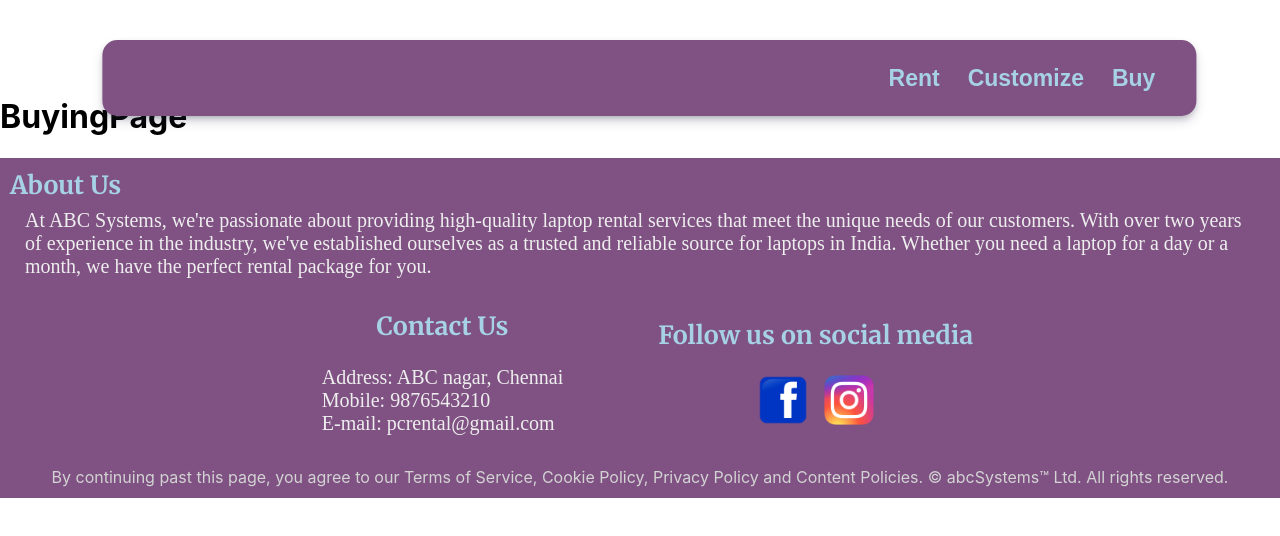
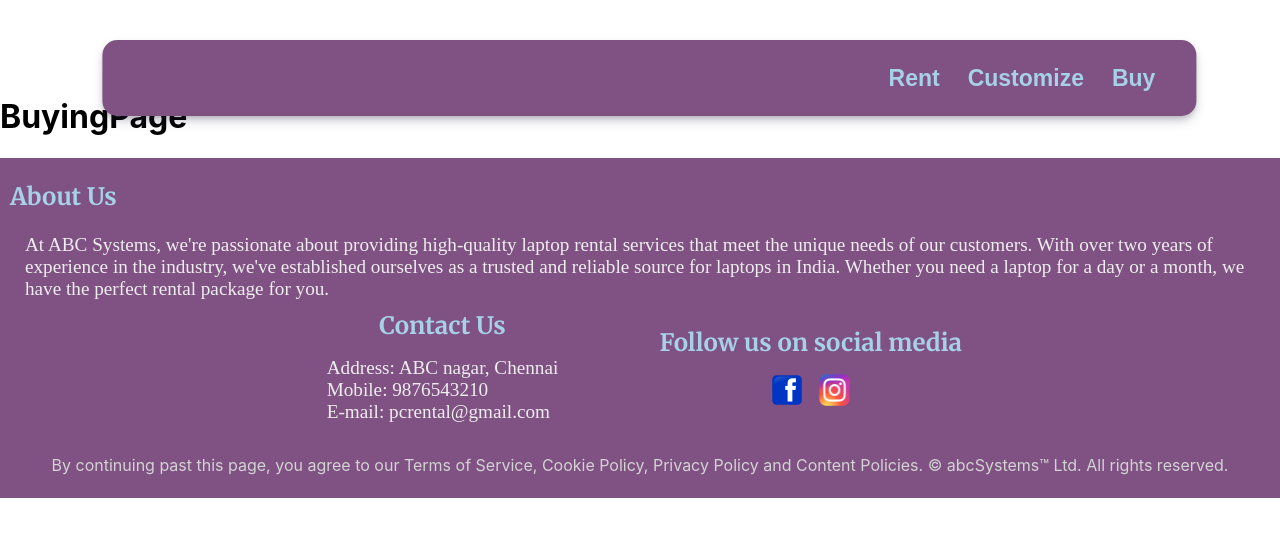
Before and after one commit to thevasanthram/PC_Rental_Frontend, a React (Create React App) app: page /buy in a window 1280 px wide. Shown: the top 536 px of the page. Built offline with nearby package versions, Linux system fonts and the light colour scheme.

Commit message:
pc reponsive update css

```diff
--- a/src/Footer.css
+++ b/src/Footer.css
@@ -15,28 +15,28 @@
 
 .footer_heading {
     position: relative;
-    height: 40px;
+    height: 55%;
     font-family: 'Inter';
     font-style: normal;
     font-weight: 700;
-    font-size: 25px;
+    font-size: 150%;
     color: #A6D1E6;
     font-family: 'Merriweather', serif;
 }
 
 .footer_content {
     padding: 0px 15px;
-    font-size: 20px;
+    font-size: 120%;
     font-family: 'Inter,sans-serif';
     font-weight: 500;
     color: #eeeeee;
 }
+
 #contact_container{
     display: flex;
     align-items: center;
     justify-content: center;
     gap: 5rem;
-    background-color: #7F5283;
 }
 
 #contact_us_container{
@@ -50,12 +50,13 @@
 #contact_list_container{
 }
 
-#social_media_container{
+#social_media_container {
     display: flex;
     flex-direction: column;
     align-items: center;
     justify-content: center;
     gap: 1rem;
+    width: 25%;
 }
 
 #social_media_list{
@@ -65,8 +66,8 @@
     gap: 1rem;
 }
 
-.social_media_logo{
-    width: 50px;
+.social_media_logo {
+    width: 10%;
     cursor: pointer;
 }
 
```
